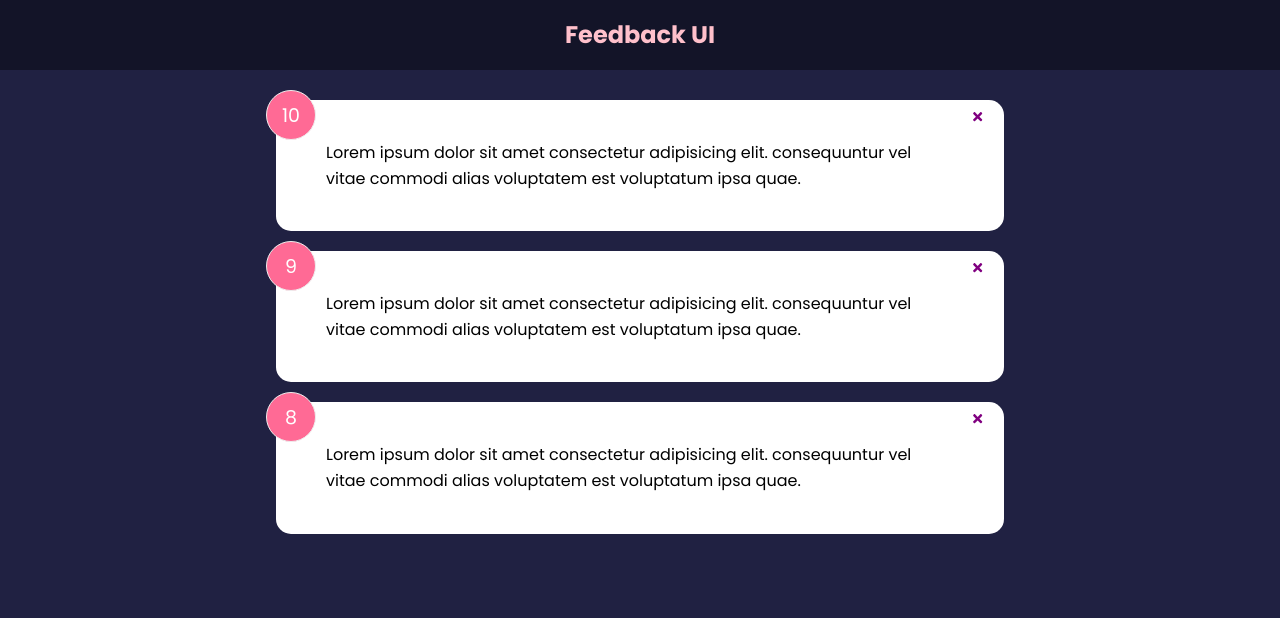
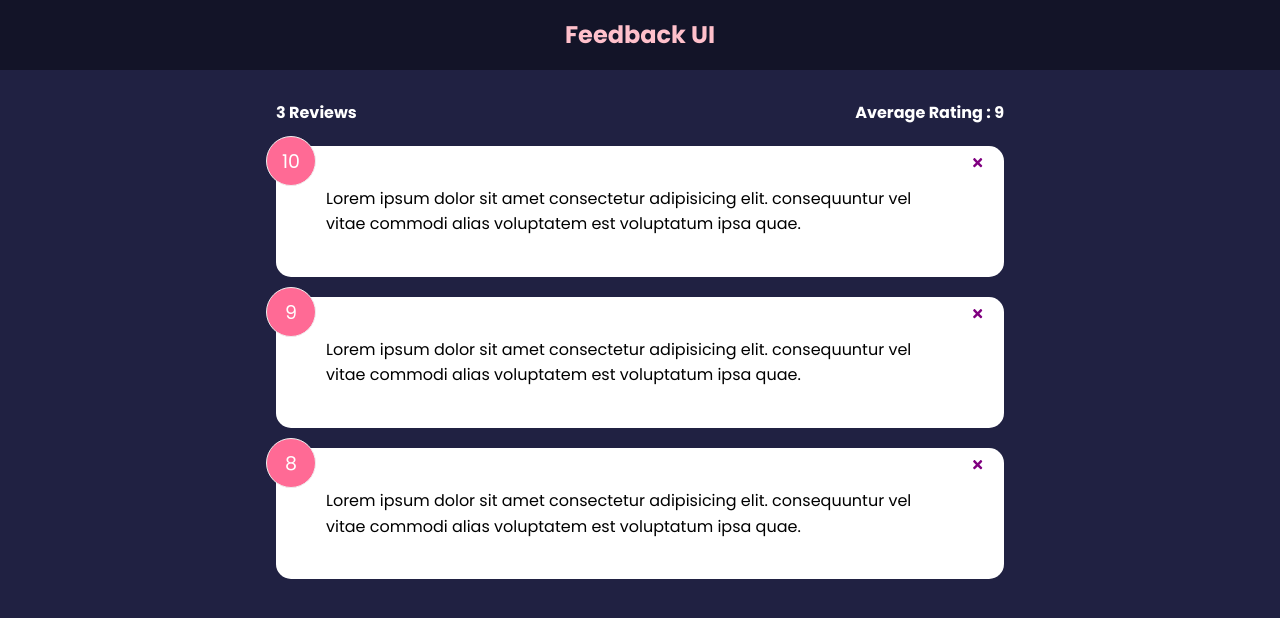
Before and after one commit to oreillyalan/react-feedback-app, a React (Create React App) app: page / in a window 1280 px wide. Shown: the top 618 px of the page. Built offline with nearby package versions, Linux system fonts and the light colour scheme.

Commit message:
Added computation for the rating average

```diff
--- a/src/App.js
+++ b/src/App.js
@@ -3,6 +3,7 @@
 import Header from './components/Header'
 import FeedbackList from './components/FeedbackList'
 import FeedbackData from './data/FeedbackData'
+import FeedbackStats from './components/FeedbackStats'
 
 const App = () => {
     const [feedBack, setFeedback] = useState(FeedbackData)
@@ -19,6 +20,7 @@
         <>
             <Header />
             <div className="container">
+                <FeedbackStats feedBack={feedBack} />
                 <FeedbackList feedBack={feedBack} handleDelete={deleteFeedback} />
             </div>
 
--- /dev/null
+++ b/src/components/FeedbackStats.jsx
@@ -0,0 +1,22 @@
+import React from 'react'
+import PropTypes from 'prop-types'
+const FeedbackStats = ({feedBack}) => {
+    // Calculate Ratings Average
+    let average = feedBack.reduce((sum, feedBackItem) => {
+        return sum + feedBackItem.rating
+    }, 0) / feedBack.length
+
+    average = average.toFixed(1).replace(/[.,]0$/, '')
+
+  return (
+    <div className='feedback-stats'>
+        <h4>{feedBack.length} Reviews</h4>
+        <h4>Average Rating : {isNaN(average) ? 0 : average}</h4>
+    </div>
+  )
+}
+
+FeedbackStats.propTypes = {
+    feedBack: PropTypes.array.isRequired
+}
+export default FeedbackStats
```
